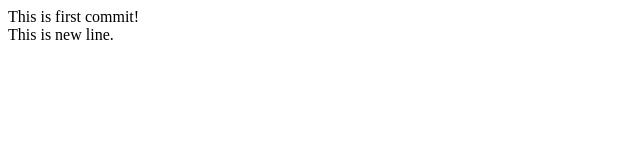
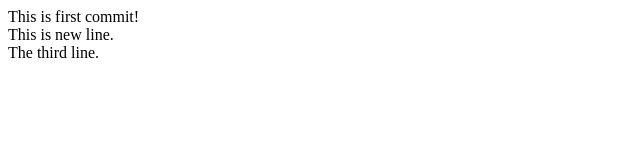
Before and after one commit to OleksandrSemak/frontend_test, a plain HTML site: page index.html in a window 1280 px wide. Shown: the whole page, without its empty margins (0-640 px from the left). Drawn offline with Linux system fonts and the light colour scheme.

Commit message:
third line is added

```diff
--- a/index.html
+++ b/index.html
@@ -7,6 +7,7 @@
   </head>
   <body>
     This is first commit! <br />
-    This is new line.
+    This is new line. <br />
+    The third line.
   </body>
 </html>
```
